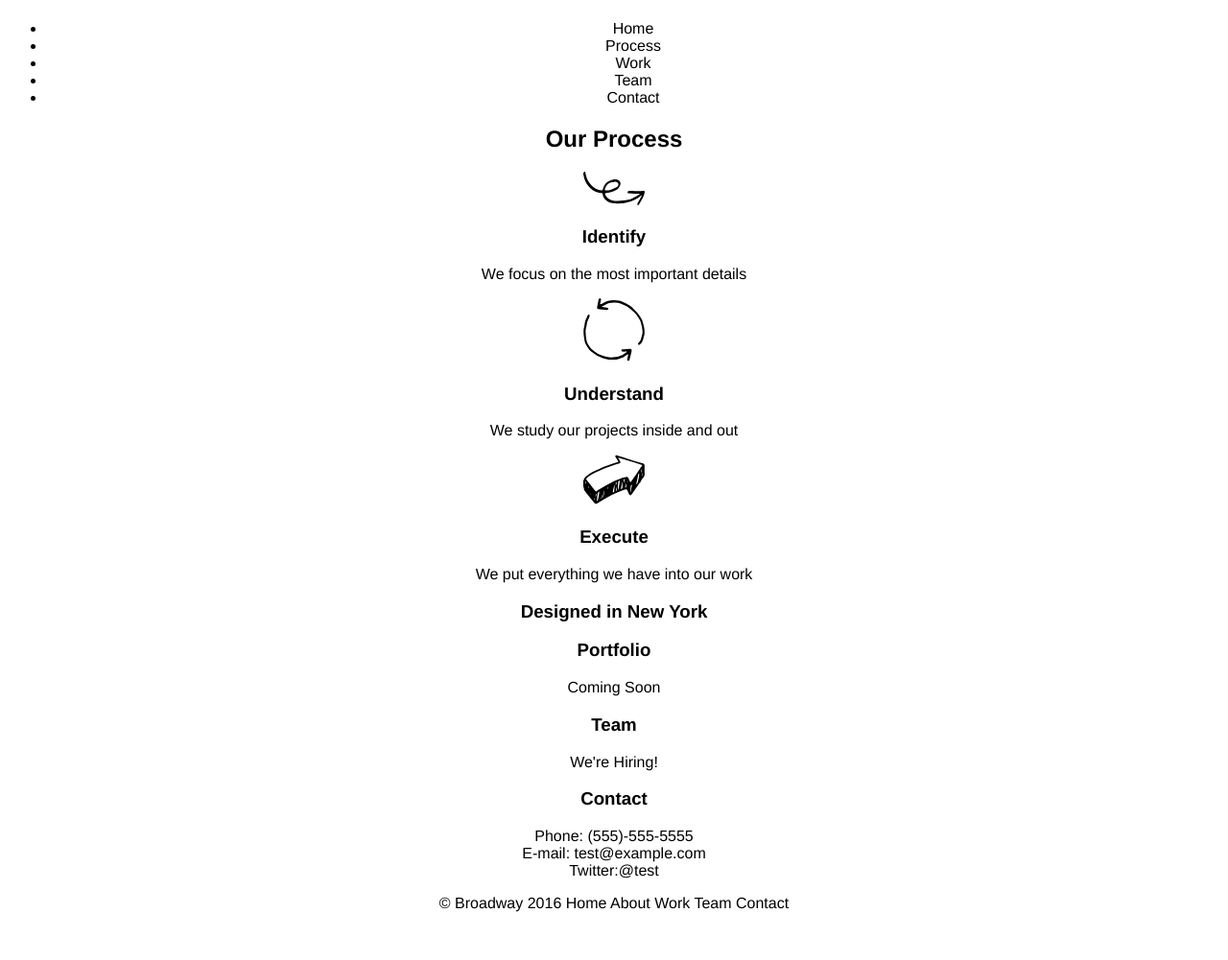
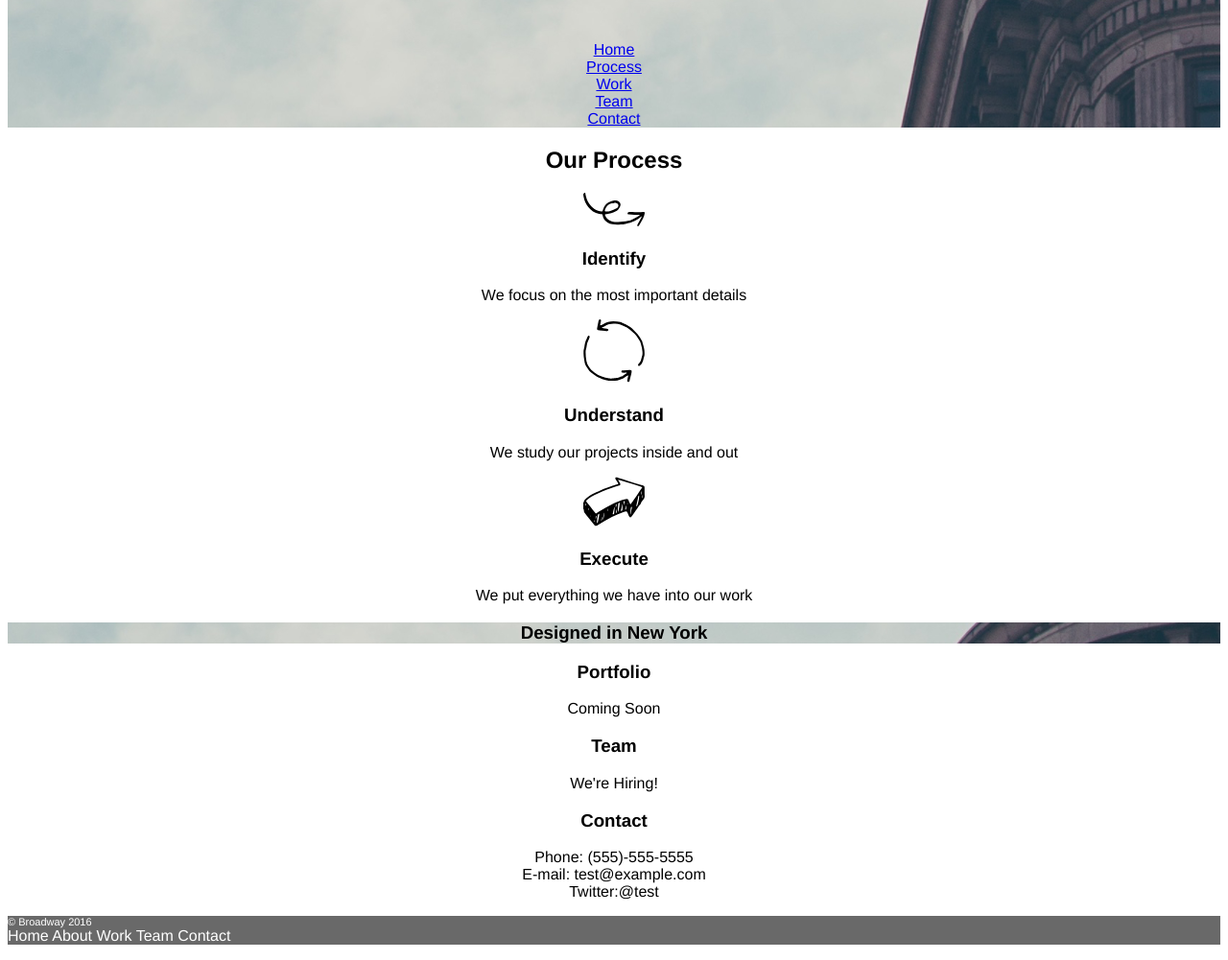
Before and after one commit to mitchchev/broadway, a plain HTML site: page index.html in a window 1280 px wide. Shown: the part 153-1154 px from the top of the page at 96% size. Before the commit the page ends 1120 px from the top, so only its background shows below. Drawn offline with Linux system fonts and the light colour scheme.

Commit message:
completed more css work

```diff
--- a/index.html
+++ b/index.html
@@ -7,19 +7,20 @@
 
   </head>
   <body>
-    <h1>Broadway Design</h1>
+    <section class="background">
+    <h1 id="home">Broadway Design</h1>
 
     <nav>
-      <ul>
-        <li>Home</li>
-        <li>Process</li>
-        <li>Work</li>
-        <li>Team</li>
-        <li>Contact</li>
-    </ul>
-  </nav>
+      <p><a href=#home>Home</a><br/>
+        <a href=#process>Process</a><br/>
+        <a href=#work>Work</a><br/>
+        <a href=#team>Team</a><br/>
+        <a href=#contact>Contact</a>
+    </p>
+    </nav>
+</section>
   <section>
-  <h2>Our Process</h2>
+  <h2 id="process">Our Process</h2>
   <img src="./resources/identify.svg">
   <h3>Identify</h3>
   <p>We focus on the most important details</p>
@@ -32,16 +33,19 @@
   <h3>Execute</h3>
   <p>We put everything we have into our work</p>
 </section>
+<section class="background">
   <h3>Designed in New York</h3>
-
-  <h3>Portfolio</h3>
+</section>
+  <h3 id="work">Portfolio</h3>
   <p>Coming Soon</p>
-  <h3>Team</h3>
+  <h3 id="team">Team</h3>
   <p>We're Hiring!</p>
-  <h3>Contact</h3>
+  <h3 id="contact">Contact</h3>
   <p>Phone: (555)-555-5555<br/>E-mail: test@example.com<br/>Twitter:@test</p>
 
-  <p>&copy Broadway 2016 Home About Work Team Contact</p>
+<section class="footer">
+  <p><section class="copyright">&copy Broadway 2016</section>Home About Work Team Contact</p>
+</section>
 
   </body>
 </html>
--- a/resources/css/style.css
+++ b/resources/css/style.css
@@ -7,3 +7,14 @@ h1 {
   font-weight: bold;
   color: white;
 }
+.background {
+  background-image: url(../the-flatiron-building.png);
+}
+.footer {
+  background-color: dimgray;
+  color: white;
+  text-align: left;
+}
+.copyright {
+  font-size: 11px
+}
```
